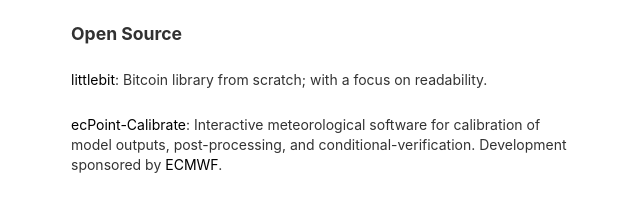
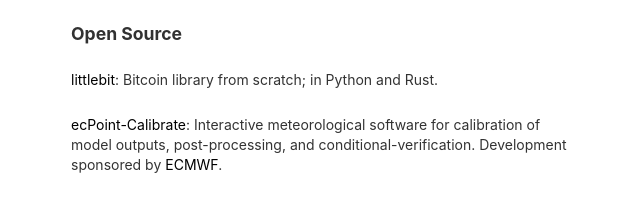
Before and after one commit to onyb/onyb.github.io, a Gatsby site: page / in a window 1280 px wide. Shown: the part 264-461 px from the top of the page, 319-959 px from the left. Built offline with nearby package versions, Linux system fonts and the light colour scheme; Gatsby itself is replaced by a stand-in of ours; some packages are replaced by stand-ins of ours.

Commit message:
Update project description

```diff
--- a/src/components/projects.js
+++ b/src/components/projects.js
@@ -6,7 +6,7 @@
     <ul>
       <li>
         <a href="https://github.com/onyb/littlebit">littlebit</a>: Bitcoin
-        library from scratch; with a focus on readability.
+        library from scratch; in Python and Rust.
       </li>
       <li>
         <a href="https://github.com/esowc/ecPoint-Calibrate">
```
